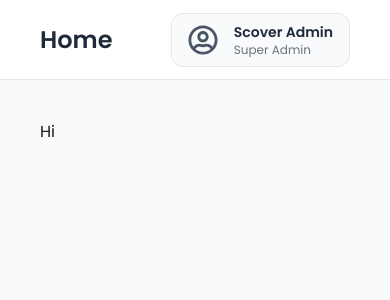
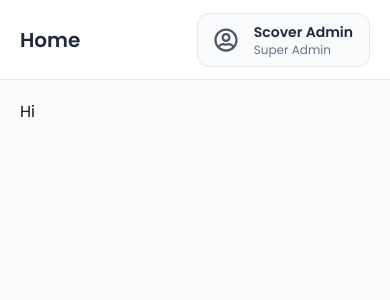
Before and after one commit to bimantaraaryasatya/Quiz_Scover, a Next.js app: page /student/home in a window 390 px wide. Shown: the top 300 px of the page. Built offline with nearby package versions, Linux system fonts and the light colour scheme; no server answers.

Commit message:
update menu list

```diff
--- a/app/admin/menuList.tsx
+++ b/app/admin/menuList.tsx
@@ -2,7 +2,10 @@ import { ReactNode } from "react";
 import { FaHome } from "react-icons/fa";
 import { IoDocumentTextOutline } from "react-icons/io5";
 import { LuMessageCircleMore } from "react-icons/lu";
-import { MdQuiz } from "react-icons/md";
+import { MdOutlineQuiz } from "react-icons/md"
+import { GoPeople } from "react-icons/go";
+import { MdOutlineClass } from "react-icons/md";
+import { GoBook } from "react-icons/go";
 import { IoSettingsOutline } from "react-icons/io5";
 
 interface IPropMenu {
@@ -16,29 +19,43 @@ interface IPropMenu {
 let MenuList: IPropMenu[] = [
     {
         id: `home`,
-        path: `/admin/dashboard`,
+        path: `/admin/home`,
         label: `Home`,
         icon: <FaHome />,
         category: "dashboard"
     },
     {
-        id: `daily-quiz`,
-        path: `/admin/daily-quiz`,
-        label: `Daily Quiz`,
-        icon: <IoDocumentTextOutline/>,
+        id: `user`,
+        path: `/admin/user`,
+        label: `User`,
+        icon: <GoPeople/>,
         category: "dashboard"
     },
     {
-        id: `quiz-available`,
-        path: `/admin/quiz-available`,
-        label: `Quiz Available`,
-        icon: <IoDocumentTextOutline/>,
+        id: `quiz`,
+        path: `/admin/quiz`,
+        label: `Quiz`,
+        icon: <MdOutlineQuiz/>,
         category: "dashboard"
     },
     {
-        id: `reports`,
-        path: `/admin/reports`,
-        label: `Reports`,
+        id: `class`,
+        path: `/admin/class`,
+        label: `Class`,
+        icon: <MdOutlineClass/>,
+        category: "dashboard"
+    },
+    {
+        id: `subject`,
+        path: `/admin/subject`,
+        label: `Subject`,
+        icon: <GoBook/>,
+        category: "dashboard"
+    },
+    {
+        id: `quiz-reports`,
+        path: `/admin/quiz-reports`,
+        label: `Quiz Reports`,
         icon: <IoDocumentTextOutline/>,
         category: "dashboard"
     },
--- a/app/student/menuList.tsx
+++ b/app/student/menuList.tsx
@@ -2,7 +2,8 @@ import { ReactNode } from "react";
 import { FaHome } from "react-icons/fa";
 import { IoDocumentTextOutline } from "react-icons/io5";
 import { LuMessageCircleMore } from "react-icons/lu";
-import { MdQuiz } from "react-icons/md";
+import { SlCalender } from "react-icons/sl";
+import { MdOutlineQuiz } from "react-icons/md";
 import { IoSettingsOutline } from "react-icons/io5";
 
 interface IPropMenu {
@@ -16,42 +17,42 @@ interface IPropMenu {
 let MenuList: IPropMenu[] = [
     {
         id: `home`,
-        path: `/admin/dashboard`,
+        path: `/student/home`,
         label: `Home`,
         icon: <FaHome />,
         category: "dashboard"
     },
     {
         id: `daily-quiz`,
-        path: `/admin/daily-quiz`,
+        path: `/student/daily-quiz`,
         label: `Daily Quiz`,
-        icon: <IoDocumentTextOutline/>,
+        icon: <SlCalender/>,
         category: "dashboard"
     },
     {
         id: `quiz-available`,
-        path: `/admin/quiz-available`,
+        path: `/student/quiz-available`,
         label: `Quiz Available`,
-        icon: <IoDocumentTextOutline/>,
+        icon: <MdOutlineQuiz/>,
         category: "dashboard"
     },
     {
-        id: `reports`,
-        path: `/admin/reports`,
-        label: `Reports`,
+        id: `quiz-reports`,
+        path: `/student/quiz-reports`,
+        label: `Quiz Reports`,
         icon: <IoDocumentTextOutline/>,
         category: "dashboard"
     },
     {
         id: `message`,
-        path: '/admin/message',
+        path: '/student/message',
         label: 'Message',
         icon: <LuMessageCircleMore/>,
         category: "communication"
     },
     {
         id: `settings`,
-        path: '/admin/settings',
+        path: '/student/settings',
         label: 'Settings',
         icon: <IoSettingsOutline/>,
         category: "settings"
--- a/app/tentor/menuList.tsx
+++ b/app/tentor/menuList.tsx
@@ -2,7 +2,7 @@ import { ReactNode } from "react";
 import { FaHome } from "react-icons/fa";
 import { IoDocumentTextOutline } from "react-icons/io5";
 import { LuMessageCircleMore } from "react-icons/lu";
-import { MdQuiz } from "react-icons/md";
+import { MdOutlineQuiz } from "react-icons/md"
 import { IoSettingsOutline } from "react-icons/io5";
 
 interface IPropMenu {
@@ -16,42 +16,35 @@ interface IPropMenu {
 let MenuList: IPropMenu[] = [
     {
         id: `home`,
-        path: `/admin/dashboard`,
+        path: `/tentor/home`,
         label: `Home`,
         icon: <FaHome />,
         category: "dashboard"
     },
     {
-        id: `daily-quiz`,
-        path: `/admin/daily-quiz`,
-        label: `Daily Quiz`,
-        icon: <IoDocumentTextOutline/>,
+        id: `quiz`,
+        path: `/tentor/quiz`,
+        label: `Quiz`,
+        icon: <MdOutlineQuiz/>,
         category: "dashboard"
     },
     {
-        id: `quiz-available`,
-        path: `/admin/quiz-available`,
-        label: `Quiz Available`,
-        icon: <IoDocumentTextOutline/>,
-        category: "dashboard"
-    },
-    {
-        id: `reports`,
-        path: `/admin/reports`,
-        label: `Reports`,
+        id: `quiz-reports`,
+        path: `/tentor/quiz-reports`,
+        label: `Quiz Reports`,
         icon: <IoDocumentTextOutline/>,
         category: "dashboard"
     },
     {
         id: `message`,
-        path: '/admin/message',
+        path: '/tentor/message',
         label: 'Message',
         icon: <LuMessageCircleMore/>,
         category: "communication"
     },
     {
         id: `settings`,
-        path: '/admin/settings',
+        path: '/tentor/settings',
         label: 'Settings',
         icon: <IoSettingsOutline/>,
         category: "settings"
--- a/components/SideBarTemplate/sideBar.tsx
+++ b/components/SideBarTemplate/sideBar.tsx
@@ -208,14 +208,14 @@ const Sidebar = ({ children, id, title, menuList }: ManagerProp) => {
       <div className="flex-1 flex flex-col">
 
         {/* HEADER */}
-        <header className="sticky top-0 z-40 flex justify-between items-center px-10 h-20 bg-white border-b border-[#E8E8E8]">
-          <h1 className="text-2xl font-semibold text-gray-800">
+        <header className="sticky top-0 z-40 flex justify-between items-center px-5 md:px-10 h-20 bg-white border-b border-[#E8E8E8]">
+          <h1 className="text-xl md:text-2xl font-semibold text-gray-800">
             {title}
           </h1>
 
           {/* Dummy User */}
           <div className="flex items-center gap-4 bg-gray-50 px-4 py-2 rounded-xl border border-gray-200">
-            <FaRegUserCircle className="text-3xl text-gray-600" />
+            <FaRegUserCircle className="text-2xl md:text-3xl text-gray-600" />
             <div className="leading-tight">
               <p className="font-semibold text-sm text-gray-800">
                 Scover Admin
@@ -228,7 +228,7 @@ const Sidebar = ({ children, id, title, menuList }: ManagerProp) => {
         </header>
 
         {/* CONTENT */}
-        <main className="flex-1 p-10">
+        <main className="flex-1 p-5 md:p-10">
           {children}
         </main>
       </div>
```
Also changed, not shown: note.txt (added).
